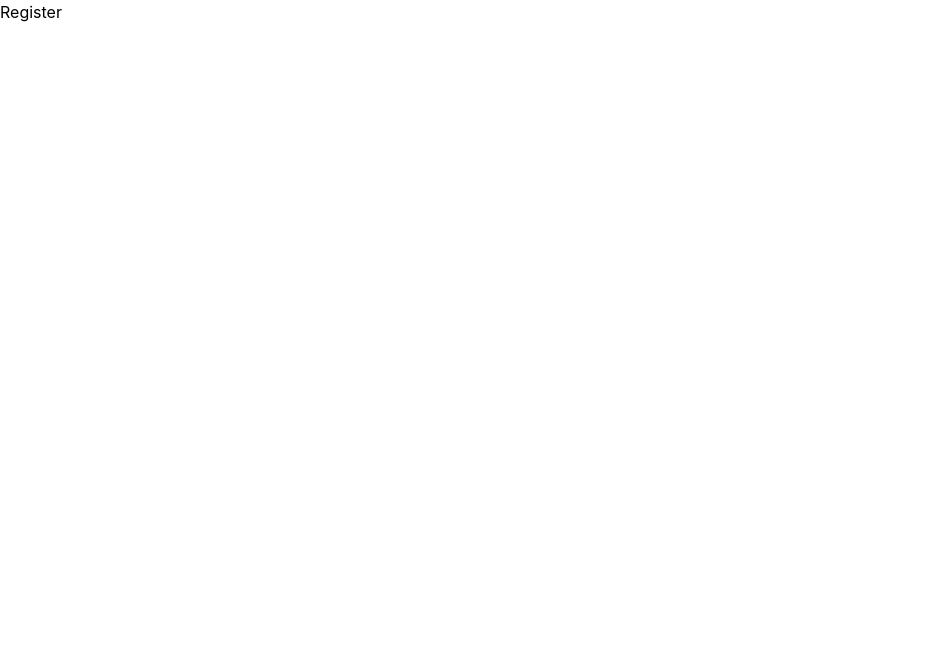
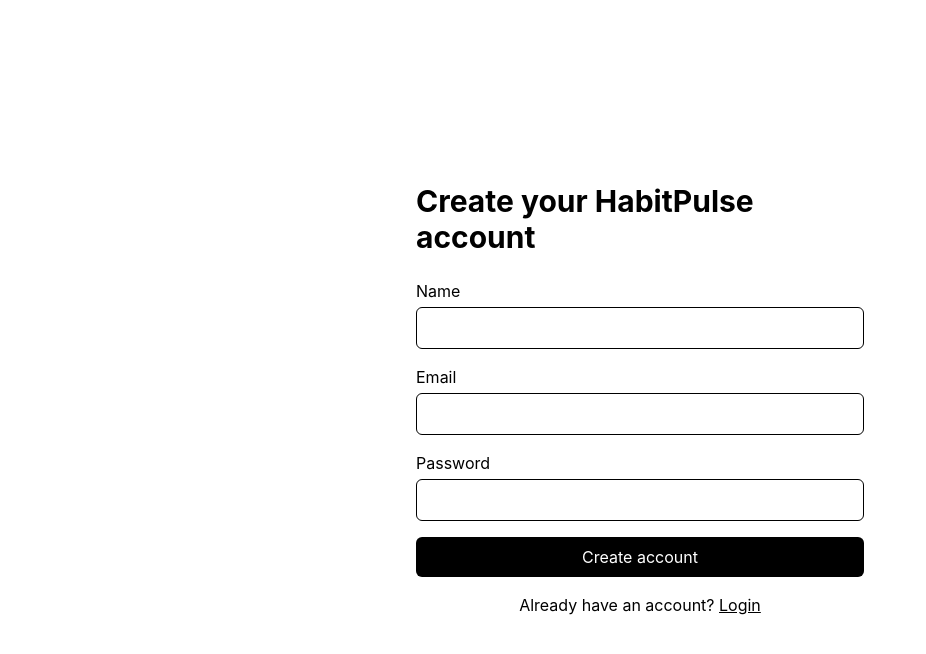
Before and after one commit to ankitbhatt885github/HabitPulse, a React (Vite) app in the folder client/: page /register in a window 1280 px wide. Shown: the top 654 px of the page, without its empty margins (0-926 px from the left). Built offline with nearby package versions, Linux system fonts and the light colour scheme; no server answers.

Commit message:
added logout, and protected route for dashboard

```diff
--- a/client/src/App.tsx
+++ b/client/src/App.tsx
@@ -2,21 +2,58 @@
 import Login from "./pages/Login";
 import Register from "./pages/Register";
 import Dashboard from "./pages/Dashboard";
-
+import { useDispatch } from "react-redux";
+import type { AppDispatch } from "./store/store";
+import { setUser } from "./store/authSlice";
+import { apiRequest } from "./services/api";
+import { useEffect, useState } from "react";
+import ProtectedRoute from "./components/ProtectedRoute";
 
 function App() {
+  const dispatch = useDispatch<AppDispatch>();
+  const [isCheckingAuth, setIsCheckingAuth] = useState(true);
+
+  useEffect(() => {
+    async function checkAuth() {
+      try {
+        const data = await apiRequest("/auth/me");
+
+        dispatch(setUser(data.user));
+      } catch (error) {
+        console.log("User not authenticated");
+      } finally {
+        setIsCheckingAuth(false);
+      }
+    }
+
+    checkAuth();
+  }, [dispatch]);
+
+  //while auth is being checked show this on the UI
+  if (isCheckingAuth) {
+    return (
+      <div className="min-h-screen flex items-center justify-center">
+        <p>Loading...</p>
+      </div>
+    );
+  }
+
   return (
     <Routes>
       <Route path="/login" element={<Login />} />
 
       <Route path="/register" element={<Register />} />
 
-      <Route path="/dashboard" element={<Dashboard />} />
+      <Route
+        path="/dashboard"
+        element={
+          <ProtectedRoute>
+            <Dashboard />
+          </ProtectedRoute>
+        }
+      />
 
-      <Route
-        path="*"
-        element={<Navigate to="/login" replace />}
-      />
+      <Route path="*" element={<Navigate to="/login" replace />} />
     </Routes>
   );
 }
--- /dev/null
+++ b/client/src/components/ProtectedRoute.tsx
@@ -0,0 +1,28 @@
+import { Navigate } from "react-router-dom";
+import { useSelector } from "react-redux";
+import type { RootState } from "../store/store";
+
+//this component expects children
+//we will do something like:-
+// <ProtectRoute> <Dashboard/> </ProtectedRoute> thats why
+interface ProtectedRouteProps {
+  children: React.ReactNode;
+}
+
+function ProtectedRoute({
+  children,
+}: ProtectedRouteProps) {
+    //find from store is user authenticated
+  const isAuthenticated = useSelector(
+    (state: RootState) => state.auth.isAuthenticated
+  );
+
+  //if not then show him/her login page
+  if (!isAuthenticated) {
+    return <Navigate to="/login" replace />;
+  }
+
+  return children;
+}
+
+export default ProtectedRoute;
--- a/client/src/pages/Dashboard.tsx
+++ b/client/src/pages/Dashboard.tsx
@@ -1,7 +1,53 @@
+import { useDispatch, useSelector } from "react-redux";
+import { useNavigate } from "react-router-dom";
+import type { RootState, AppDispatch } from "../store/store";
+import { clearUser } from "../store/authSlice";
+import { apiRequest } from "../services/api";
+
 function Dashboard() {
+
+    const dispatch = useDispatch();
+    const navigate = useNavigate();
+
+    const user = useSelector(
+        (state: RootState) => state.auth.user
+    )
+
+    async function handleLogout(){
+        try{
+            await apiRequest("/auth/logout",{
+                method: "POST",
+            })
+
+            dispatch(clearUser());
+            navigate("/login");
+
+        } catch{
+            console.error("Logout failed:", error);
+
+        }
+    }
+
   return (
-    <div>
-      <h1>Dashboard</h1>
+    <div className="min-h-screen p-8">
+      <div className="flex items-center justify-between">
+        <div>
+          <h1 className="text-3xl font-bold">
+            HabitPulse
+          </h1>
+
+          <p className="mt-2">
+            Welcome, {user?.name} 👋
+          </p>
+        </div>
+
+        <button
+          onClick={handleLogout}
+          className="rounded-md bg-black px-4 py-2 text-white"
+        >
+          Logout
+        </button>
+      </div>
     </div>
   );
 }
--- a/client/src/pages/Login.tsx
+++ b/client/src/pages/Login.tsx
@@ -4,6 +4,7 @@
 import type { AppDispatch } from "../store/store";
 import { setUser } from "../store/authSlice";
 import { apiRequest } from "../services/api";
+import { Link } from "react-router-dom";
 
 
 
@@ -78,6 +79,15 @@
                 {isLoading ? "Logging in..." : "Login"}
             </button>
         </form>
+        <p className="mt-4 text-center">
+  Don't have an account?{" "}
+  <Link
+    to="/register"
+    className="underline"
+  >
+    Create one
+  </Link>
+</p>
       </div>
     </div>
   );
--- a/client/src/pages/Register.tsx
+++ b/client/src/pages/Register.tsx
@@ -1,7 +1,151 @@
+import { FormEvent, useState } from "react";
+import { useDispatch } from "react-redux";
+import { useNavigate } from "react-router-dom";
+import type { AppDispatch } from "../store/store";
+import { setUser } from "../store/authSlice";
+import { apiRequest } from "../services/api";
+import { Link } from "react-router-dom";
+
 function Register() {
+
+    const dispatch = useDispatch<AppDispatch>();
+    const navigate = useNavigate();
+
+    const [name,setName] = useState("");
+    const [email, setEmail] = useState("");
+  const [password, setPassword] = useState("");
+
+  const [error, setError] = useState("");
+  const [isLoading, setIsLoading] = useState(false);
+
+  async function handleSubmit(event: FormEvent<HTMLFormElement>){
+    event.preventDefault();
+    setError("");
+    setIsLoading(true);
+    try{
+        //make/send req from frontend for register
+        const data = await apiRequest("/auth/register",{
+            method: "POST",
+            body: JSON.stringify({
+                name,
+          email,
+          password,
+            })
+        })
+
+        dispatch(setUser(data.user));
+
+      navigate("/dashboard");
+
+    } catch(error){
+        setError(
+        error instanceof Error
+          ? error.message
+          : "Registration failed"
+      );
+    } finally {
+      setIsLoading(false);
+    }
+  }
+
   return (
-    <div>
-      <h1>Register</h1>
+    <div className="min-h-screen flex items-center justify-center">
+      <div className="w-full max-w-md">
+        <h1 className="text-3xl font-bold mb-6">
+          Create your HabitPulse account
+        </h1>
+
+        <form
+          onSubmit={handleSubmit}
+          className="space-y-4"
+        >
+          <div>
+            <label
+              htmlFor="name"
+              className="block mb-1"
+            >
+              Name
+            </label>
+
+            <input
+              id="name"
+              type="text"
+              value={name}
+              onChange={(event) =>
+                setName(event.target.value)
+              }
+              className="w-full border rounded-md p-2"
+              required
+            />
+          </div>
+
+          <div>
+            <label
+              htmlFor="email"
+              className="block mb-1"
+            >
+              Email
+            </label>
+
+            <input
+              id="email"
+              type="email"
+              value={email}
+              onChange={(event) =>
+                setEmail(event.target.value)
+              }
+              className="w-full border rounded-md p-2"
+              required
+            />
+          </div>
+
+          <div>
+            <label
+              htmlFor="password"
+              className="block mb-1"
+            >
+              Password
+            </label>
+
+            <input
+              id="password"
+              type="password"
+              value={password}
+              onChange={(event) =>
+                setPassword(event.target.value)
+              }
+              className="w-full border rounded-md p-2"
+              required
+              minLength={8}
+            />
+          </div>
+
+          {error && (
+            <p className="text-red-500">
+              {error}
+            </p>
+          )}
+
+          <button
+            type="submit"
+            disabled={isLoading}
+            className="w-full rounded-md bg-black text-white p-2 disabled:opacity-50"
+          >
+            {isLoading
+              ? "Creating account..."
+              : "Create account"}
+          </button>
+        </form>
+        <p className="mt-4 text-center">
+  Already have an account?{" "}
+  <Link
+    to="/login"
+    className="underline"
+  >
+    Login
+  </Link>
+</p>
+      </div>
     </div>
   );
 }
```
